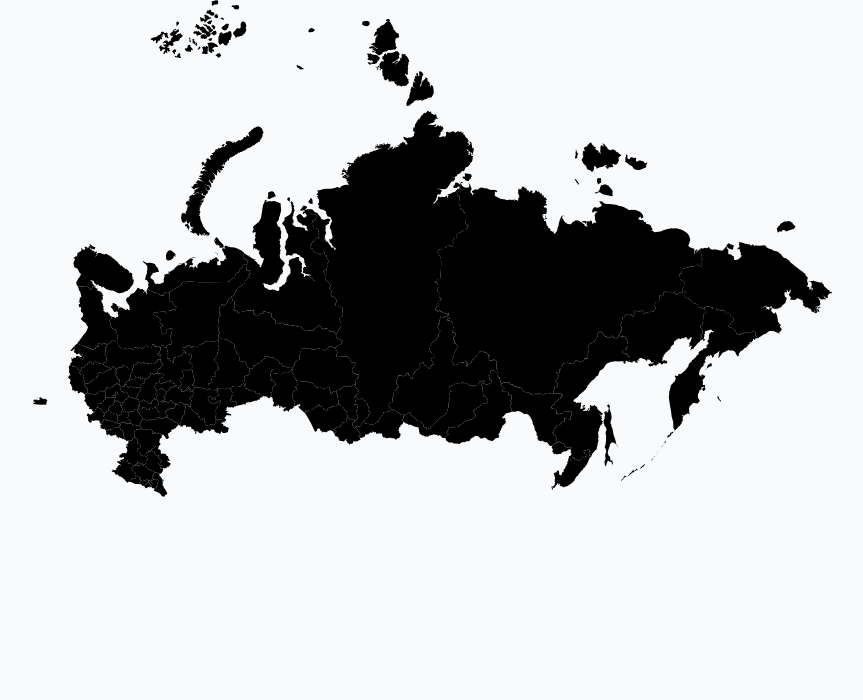
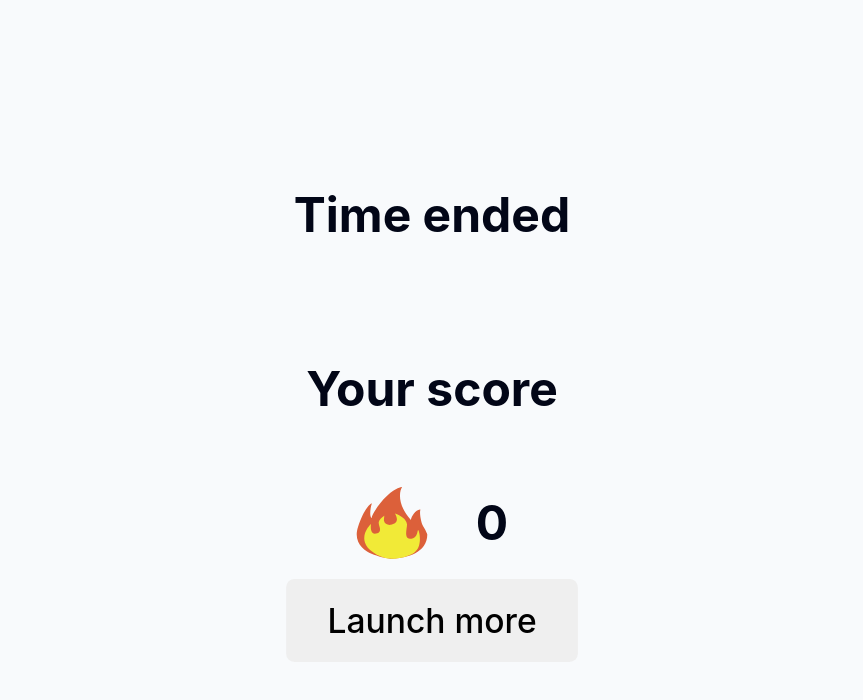
Before and after one commit to cawa-93/rocat, a Vue app: page / in a window 1280 px wide. Shown: the top 700 px of the page, without its empty margins (208-1071 px from the left). Built offline with nearby package versions, Linux system fonts and the light colour scheme.

Commit message:
end game

```diff
--- a/index.html
+++ b/index.html
@@ -4,7 +4,7 @@
     <meta charset="UTF-8" />
     <link rel="icon" type="image/svg+xml" href="/vite.svg" />
     <meta name="viewport" content="width=device-width, initial-scale=1.0" />
-    <title>Vite + Vue</title>
+    <title>RoCat</title>
   </head>
   <body>
     <div id="app"></div>
--- a/src/App.vue
+++ b/src/App.vue
@@ -8,7 +8,7 @@ import GameScore from "./components/GameScore.vue";
  *
  * @type {Ref<'START-SCREEN'|'IN-GAME'|'GAME-END'>}
  */
-const STATE = ref('IN-GAME')
+const STATE = ref('GAME-END')
 </script>
 
 <template>
--- a/src/components/GameScore.vue
+++ b/src/components/GameScore.vue
@@ -1,13 +1,78 @@
 <script setup>
+import {getScore} from "../gameScore.js";
+import {ref} from "vue";
+
+const emit = defineEmits(['start'])
+const score = getScore()
+
+const showDonateForm = ref(false)
 
 </script>
 
 <template>
-<section>
-  todo
-</section>
+  <section @click="emit('start')">
+    <h1>Time ended</h1>
+    <h2>Your score</h2>
+    <div class="score">
+      <img src="../assets/fire.svg" alt="Hits">
+
+      <b>
+      {{score}}
+      </b>
+    </div>
+
+    <form v-if="showDonateForm" method="get" action="https://send.monobank.ua/jar/4Dyucs5PBU" target="_blank">
+      <div class="donate-input">
+        <img class="rocket" src="../assets/rocket.svg" alt="Rocket">
+        <img src="../assets/x.svg" alt="X">
+        <input type="number" name="a" value="100">
+      </div>
+      <button type="submit" class="pulse">Launch</button>
+    </form>
+
+    <button class="pulse" type="button" @click="showDonateForm = true" v-else>Launch more</button>
+
+  </section>
+
 </template>
 
 <style scoped>
 
+section {
+  box-sizing: border-box;
+  text-align: center;
+  display: flex;
+  flex-direction: column;
+  justify-content: space-around;
+  min-height: 100dvh;
+  align-items: center;
+  font-weight: lighter;
+  font-size: 2em;
+  padding: 10%;
+}
+
+.score {
+  font-size: 150%;
+  display: flex;
+  gap: 1em;
+  align-items: center;
+}
+
+.donate-input {
+  display: flex;
+  gap: 0.5em;
+  align-items: center;
+}
+
+input {
+  background: none;
+  border: none;
+  font-size: inherit;
+  display: inline;
+  min-width: 0;
+}
+
+.donate-input img.rocket {
+  rotate: 45deg;
+}
 </style>
--- a/src/components/LaunchZone.vue
+++ b/src/components/LaunchZone.vue
@@ -1,6 +1,7 @@
 <script setup>
 
 import {onMounted, onUnmounted, ref} from "vue";
+import {addScore, clearScore} from "../gameScore.js";
 
 /** @type {Ref<HTMLElement>} */
 const root = ref()
@@ -28,7 +29,7 @@ const emit = defineEmits(['end'])
 
 function end() {
   document.removeEventListener('click', clickHandler)
-  emit('end')
+  setTimeout(() => emit('end'), 2000)
 }
 
 const endDebounced = debounce(end, 2000)
@@ -47,6 +48,7 @@ function clickHandler(event) {
 
 
 onMounted(() => {
+  clearScore()
   countdown.value.addEventListener('animationend', (event) => {
     if (event.target === countdown.value) {
       document.addEventListener('click', clickHandler)
@@ -85,7 +87,12 @@ function launchRocket(from) {
   target.style.setProperty('--rotate', CSSAbsoluteRotation + 'deg')
   target.style.setProperty('--height', hypotenuse + 'px')
 
-  target.classList.add(isStrike(to) ? 'strike' : 'miss')
+  const isHit = isStrike(to);
+  target.classList.add(isHit ? 'strike' : 'miss')
+
+  if (isHit) {
+    addScore()
+  }
 
   target.style.setProperty('--left', (left * 100) + '%')
   target.style.setProperty('--top', (top * 100) + '%')
--- a/src/components/StartScreen.vue
+++ b/src/components/StartScreen.vue
@@ -32,25 +32,4 @@ section {
   background: none;
 }
 
-.pulse {
-  animation-iteration-count: infinite;
-  animation-duration: 2s;
-  animation-name: pulse;
-  animation-timing-function: ease-in-out;
-}
-
-
-@keyframes pulse {
-  from {
-    transform: scale3d(1, 1, 1);
-  }
-
-  50% {
-    transform: scale3d(1.05, 1.05, 1.05);
-  }
-
-  to {
-    transform: scale3d(1, 1, 1);
-  }
-}
 </style>
--- /dev/null
+++ b/src/gameScore.js
@@ -0,0 +1,16 @@
+
+const state = {
+    score: 0
+}
+
+export function getScore() {
+    return state.score
+}
+
+export function addScore(num = 1) {
+    state.score += num
+}
+
+export function clearScore() {
+    state.score = 0
+}
--- a/src/style.css
+++ b/src/style.css
@@ -35,3 +35,27 @@ button:focus,
 button:focus-visible {
   outline: 4px auto -webkit-focus-ring-color;
 }
+
+
+
+.pulse {
+  animation-iteration-count: infinite;
+  animation-duration: 2s;
+  animation-name: pulse;
+  animation-timing-function: ease-in-out;
+}
+
+
+@keyframes pulse {
+  from {
+    transform: scale3d(1, 1, 1);
+  }
+
+  50% {
+    transform: scale3d(1.05, 1.05, 1.05);
+  }
+
+  to {
+    transform: scale3d(1, 1, 1);
+  }
+}
```
Also changed, not shown: src/assets/x.svg (added).
